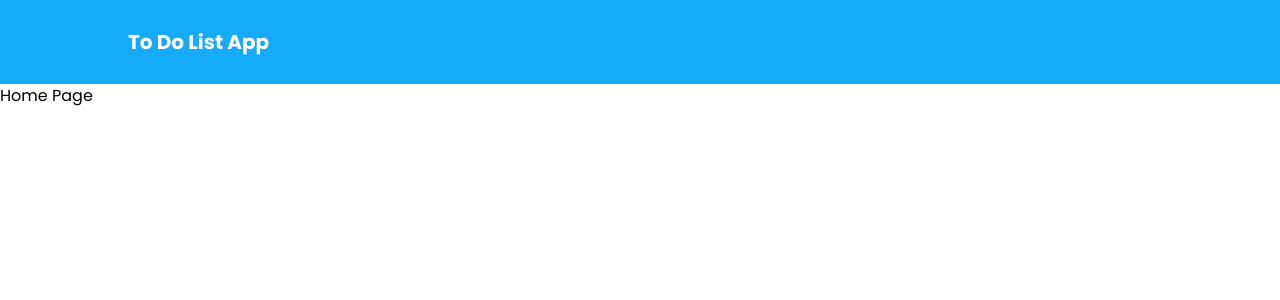
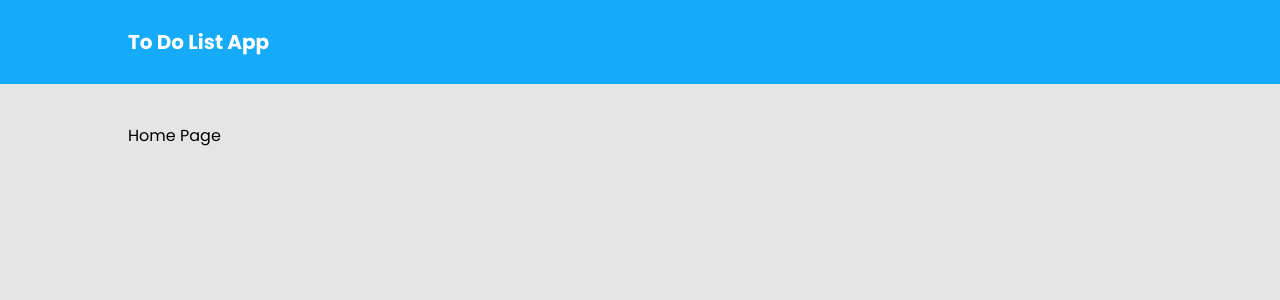
Before and after one commit to fikrialwan/todolist, a React (Create React App) app: page / in a window 1280 px wide. Shown: the top 300 px of the page. Built offline with nearby package versions, Linux system fonts and the light colour scheme.

Commit message:
feat: add styling container layout

```diff
--- a/src/component/layout/index.tsx
+++ b/src/component/layout/index.tsx
@@ -7,9 +7,11 @@ interface Props {
 
 export default function Layout({ children }: Props) {
   return (
-    <div className="min-h-screen flex flex-col">
+    <div className="min-h-screen flex flex-col bg-custom-bg-gray">
       <Navbar />
-      <main className="flex-1">{children}</main>
+      <main className="flex-1 px-5 flex justify-center">
+        <div className="max-w-5xl w-full py-10">{children}</div>
+      </main>
     </div>
   );
 }
```
